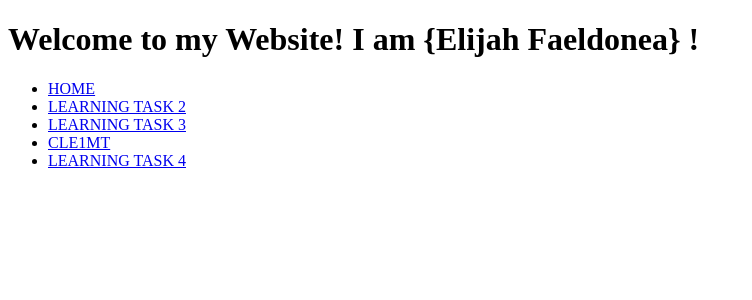
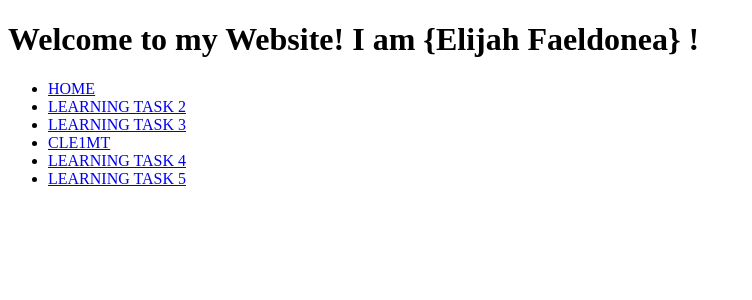
Before and after one commit to lijflzi/learningtasks, a PHP site: page / in a window 1280 px wide. Shown: the top 300 px of the page, without its empty margins (0-752 px from the left). Run offline with PHP 8.4, Linux system fonts and the light colour scheme.

Commit message:
Update index.php

```diff
--- a/index.php
+++ b/index.php
@@ -12,6 +12,7 @@
      <li><a href="/LT3/index.html">LEARNING TASK 3</a></li>
      <li><a href="/CLE1MT/index.html">CLE1MT</a></li>
      <li><a href="/LT4/index.html">LEARNING TASK 4</a></li>
+     <li><a href="/LT5/index.html">LEARNING TASK 5</a></li>
  </ul>
  </body>
 </html>
```
